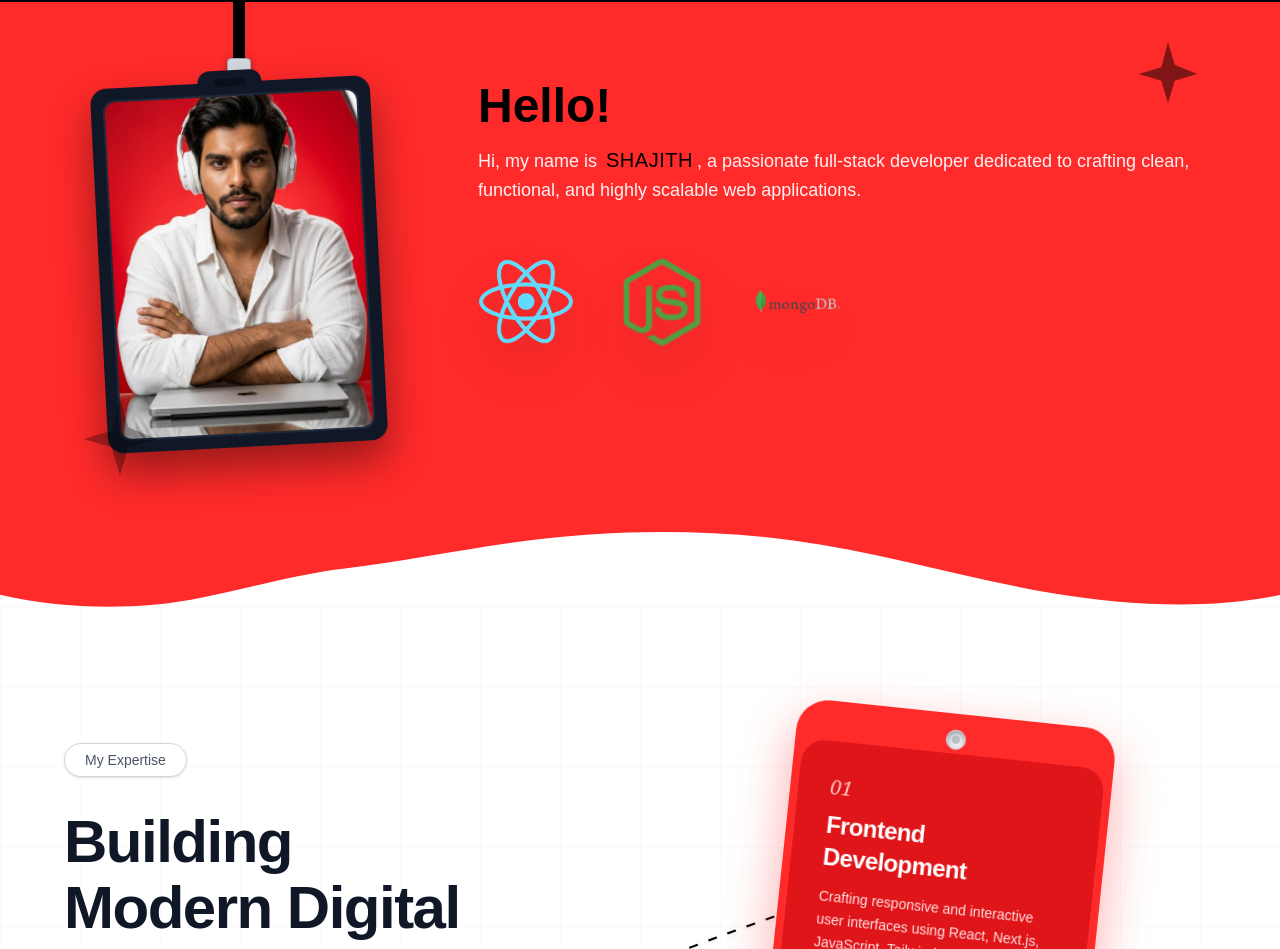
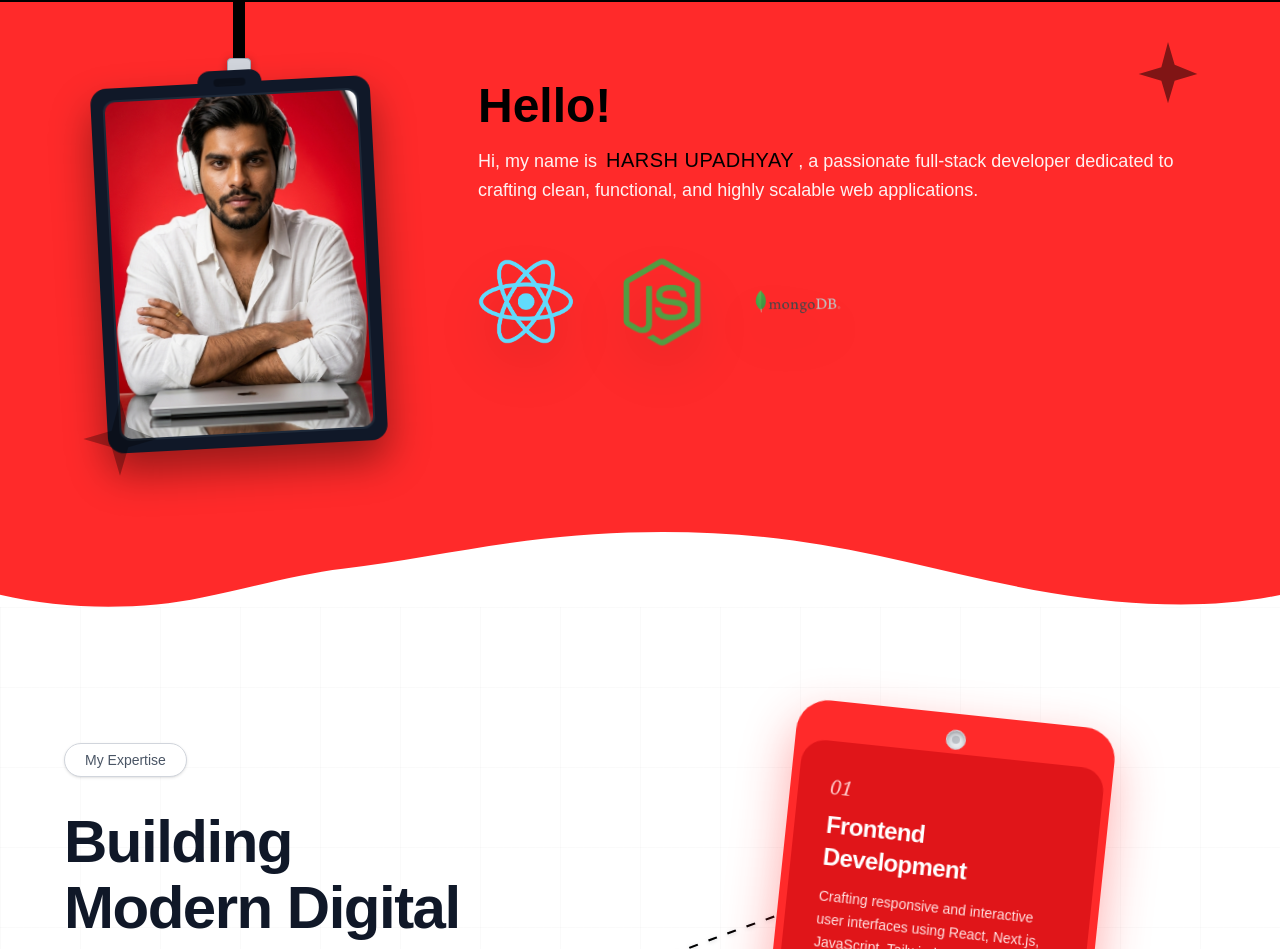
Before and after one commit to Dev-Harshupadhyay/New, a React (Vite) app: page / in a window 1280 px wide. Shown: the part 798-1747 px from the top of the page. Built offline with nearby package versions, Linux system fonts and the light colour scheme; grey boxes are pictures that could not be loaded; a web font is replaced by a local one.

Commit message:
Update About.jsx

```diff
--- a/src/components/About.jsx
+++ b/src/components/About.jsx
@@ -42,7 +42,7 @@ const About = () => {
 
           <h2 className="text-4xl md:text-5xl  text-black mb-4">Hello!</h2>
           <p className="text-lg  mb-12 leading-relaxed max-w-3xl text-red-50">
-            Hi, my name is <span className="text-black text-xl  mx-1 tracking-wide uppercase">SHAJITH</span>, a passionate full-stack developer dedicated to crafting clean, functional, and highly scalable web applications.
+            Hi, my name is <span className="text-black text-xl  mx-1 tracking-wide uppercase">HARSH UPADHYAY</span>, a passionate full-stack developer dedicated to crafting clean, functional, and highly scalable web applications.
           </p>
 
           {/* Horizontal Skills Row (Transparent & Large) */}
```
